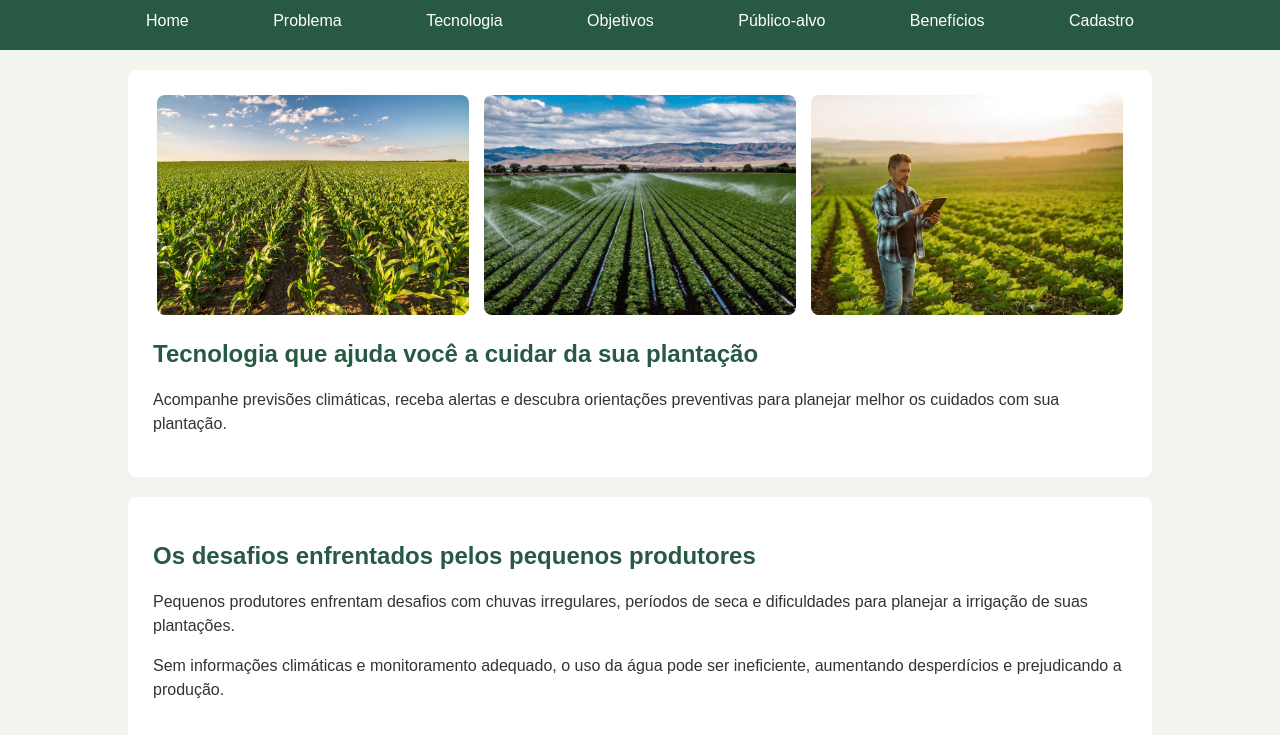
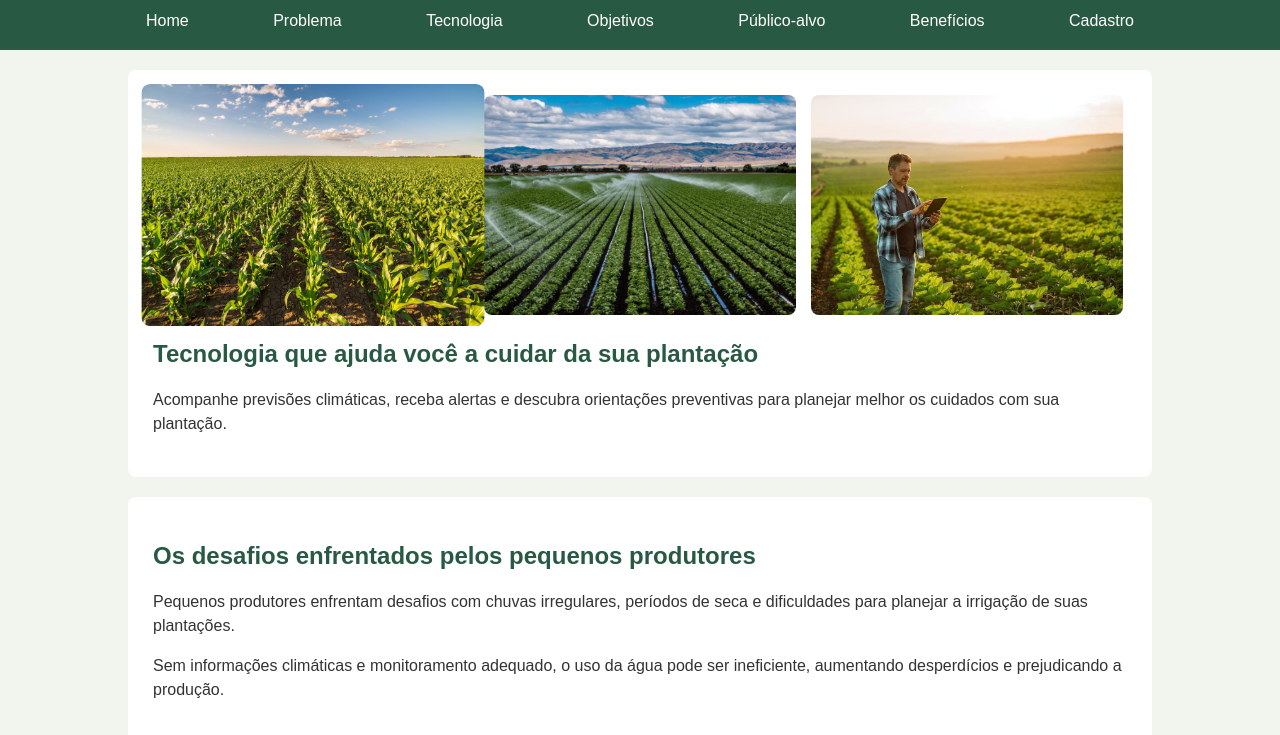
Before and after one commit to agroalert-gs/agroalert, a plain HTML site: page frontend/index.html in a window 1280 px wide. In both pictures the pointer is over the picture 313 px from the left and 270 px from the top of the page. Shown: the part 65-800 px from the top of the page. Drawn offline with Linux system fonts and the light colour scheme.

Commit message:
transações nas imgs

```diff
--- a/frontend/css/style.css
+++ b/frontend/css/style.css
@@ -103,4 +103,10 @@ button:hover {
   height: 220px;
   object-fit: cover;
   border-radius: 8px;
+  transition: transform 1s ease;
 }
+
+.slideshow img:hover {
+  transform: scale(1.1);
+  cursor: pointer;
+}
```
